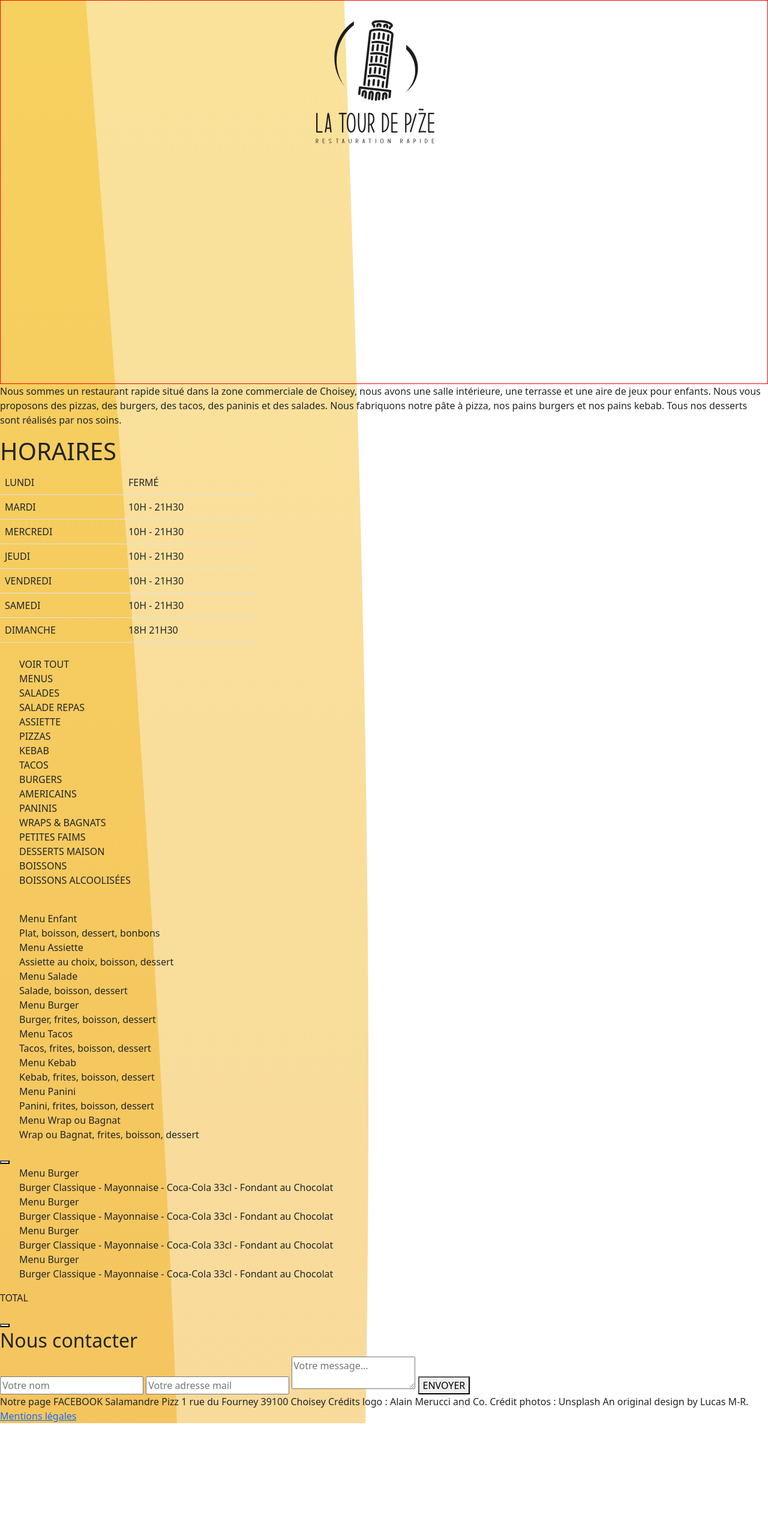
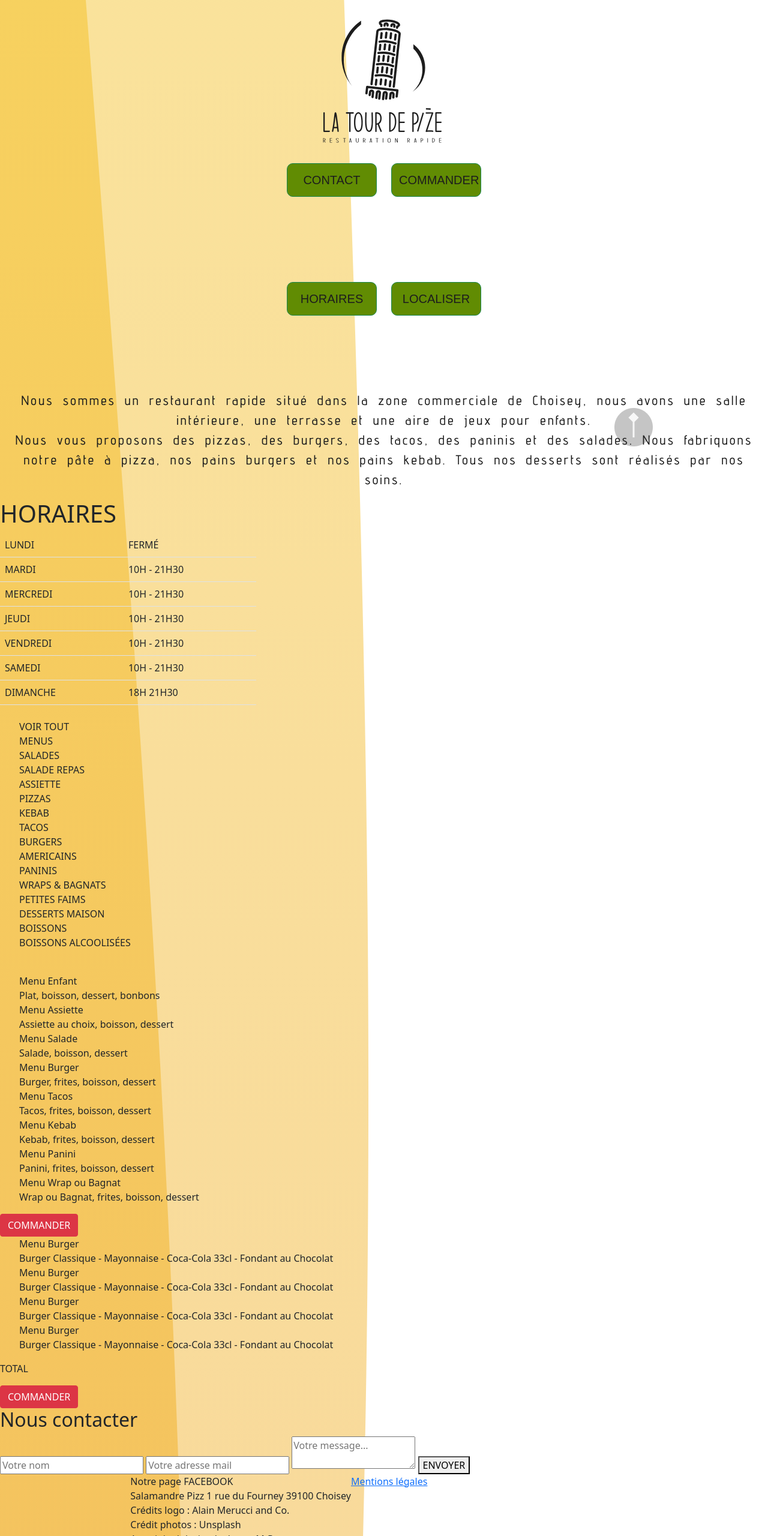
Before and after one commit to DylanCharton/Maquette-de-Lucas, a plain HTML site: page index.html in a window 1280 px wide. Shown: the top 2560 px of the page at 60% size. Before the commit the page ends 2372 px from the top, so only its background shows below. Drawn offline with nearby package versions, Linux system fonts and the light colour scheme; a web font is replaced by a local one.

Commit message:
Formatage css mobile

```diff
--- /dev/null
+++ b/css/style.scss
@@ -0,0 +1,8 @@
+@mixin .greentop {
+    font-family:'Allerta Stencil';
+    color : black;
+}
+
+.btn-success {
+    @include greentop;
+}
--- a/index.html
+++ b/index.html
@@ -4,9 +4,10 @@
     <meta charset="UTF-8">
     <meta http-equiv="X-UA-Compatible" content="IE=edge">
     <meta name="viewport" content="width=device-width, initial-scale=1.0">
-    <link href="css/style.css" rel="stylesheet">
+
     <!-- BOOTSTRAP -->
     <link href="https://cdn.jsdelivr.net/npm/bootstrap@5.1.0/dist/css/bootstrap.min.css" rel="stylesheet" integrity="sha384-KyZXEAg3QhqLMpG8r+8fhAXLRk2vvoC2f3B09zVXn8CA5QIVfZOJ3BCsw2P0p/We" crossorigin="anonymous">
+    <link href="css/style.css" rel="stylesheet">
     <!-- FONTS -->
     <link rel="preconnect" href="https://fonts.googleapis.com">
     <link rel="preconnect" href="https://fonts.gstatic.com" crossorigin>
@@ -20,12 +21,28 @@
 <body class="background">
     <!-- HEADER FOR THE LOGO AND THE NAV -->
     <header class="container-fluid" id="banner">
-        <div class="row justify-content-center">
-            <div class="col-3 align-items-center">
-                <img src="img/logo.svg" alt="Logo de La Tour de Pize" class="img-fluid">
+
+            <div class="col-12 d-flex justify-content-center">
+                <img src="img/logo.svg" alt="Logo de La Tour de Pize" class="img-fluid" id="logo">
             </div>
-        </div>
+            <div class="row ">
+                <div class="col-12 justify-content-center d-flex">
+                    <button type="button" class="btn btn-success me-4 allerta black" id="contact">CONTACT</button>
+                  <button type="button" class="btn btn-success allerta black" id="ordergreen">COMMANDER</button>
+                </div>
+            </div>
+            <div class="row pt-3">
+                <div class="col-12 justify-content-center d-flex">
+                    <button type="button" class="btn btn-success me-4 allerta black" id="schedule">HORAIRES</button>
+
+
+                    <button type="button" class="btn btn-success allerta black" id="findus">LOCALISER</button>
+                </div>
+            </div>
         <nav>
+            <div class="arrowup">
+                <a href="#logo"><img src="img/arrow.png" alt="Flèche pour remonter à l'accueil" class="img-fluid"></a>
+            </div>
 
         </nav>
 
@@ -37,11 +54,11 @@
     <main>
         <!-- SECTION OF THE INTRO, FACEBOOK LOGO AND ADRESS -->
         <section>
-            <div class="col-12">
-                <p>Nous sommes un restaurant rapide situé dans la zone commerciale de Choisey, nous avons une salle intérieure, une terrasse et une aire de jeux pour enfants.
+
+                <p class="text-center advent black" id="intro">Nous sommes un restaurant rapide situé dans la zone commerciale de Choisey, nous avons une salle intérieure, une terrasse et une aire de jeux pour enfants.<br/>
                     Nous vous proposons des pizzas, des burgers, des tacos, des paninis et des salades. Nous fabriquons notre pâte à pizza, nos pains burgers et nos pains  kebab. Tous nos desserts sont réalisés par nos soins.
                 </p>
-            </div>
+
             <!-- FACEBOOK LOGO -->
             <div>
 
@@ -213,7 +230,7 @@
             </div>
 
             <div class="checkout">
-                <button class="order-btn" type="button"></button>
+                <button class="btn btn-danger" type="button">COMMANDER</button>
                 <div>
                     <ul>
                         <li>Menu Burger<br/><span>Burger Classique - Mayonnaise - Coca-Cola 33cl - Fondant au Chocolat</span></li>
@@ -223,7 +240,7 @@
                     </ul>
                     <p>TOTAL</p>
                 </div>
-                <button class="order-btn" type="button"></button>
+                <button class="btn btn-danger" type="button">COMMANDER</button>
             </div>
         </section>
         <!-- CONTACT FORM -->
@@ -239,13 +256,15 @@
 
     </main>
 
-    <footer>
-Notre page FACEBOOK
-Salamandre Pizz 1 rue du Fourney 39100 Choisey
-Crédits logo : Alain Merucci and Co.
-Crédit photos : Unsplash
-An original design by Lucas M-R.
-<a href="#">Mentions légales</a>
+    <footer class="row d-flex justify-content-center">
+        <div class="col-8 d-flex">
+            Notre page FACEBOOK<br/>
+            Salamandre Pizz 1 rue du Fourney 39100 Choisey<br/>
+            Crédits logo : Alain Merucci and Co. <br/>
+            Crédit photos : Unsplash<br/>
+            An original design by Lucas M-R. <br/>
+            <a href="#">Mentions légales</a>
+        </div>
     </footer>
 
 </body>
```
Also changed, not shown: css/style.css, img/arrow.png (added).
